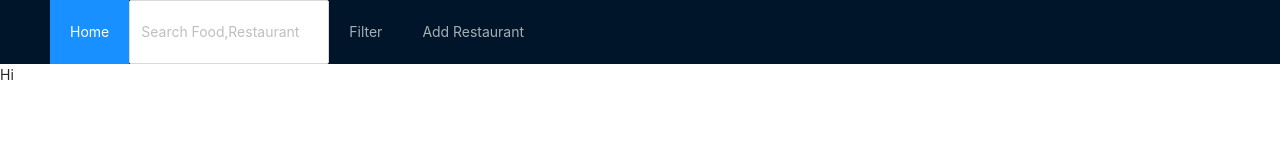
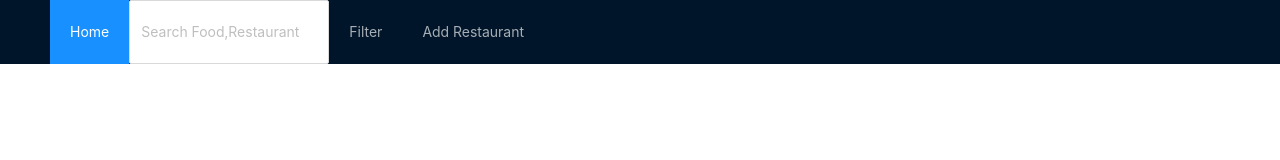
Before and after one commit to Hashim14/Restaurant_App, a React (Create React App) app: page / in a window 1280 px wide. Shown: the top 160 px of the page. Built offline with nearby package versions, Linux system fonts and the light colour scheme.

Commit message:
removed card.tsx

```diff
--- a/src/App.js
+++ b/src/App.js
@@ -1,9 +1,11 @@
 import React from "react";
 import "./App.css";
 import NavArea from "./Components/navArea";
-import Card from "./Components/card";
 
-
-const App = () => <div className="App"><NavArea /><Card/></div>;
+const App = () => (
+  <div className="App">
+    <NavArea />
+  </div>
+);
 
 export default App;
--- a/src/Components/card.tsx
+++ /dev/null
@@ -1,9 +0,0 @@
-import React from 'react';
-
-function Card(){
-    return(
-        <div>Hi</div>
-    )
-}
-
-    export default Card;
```
